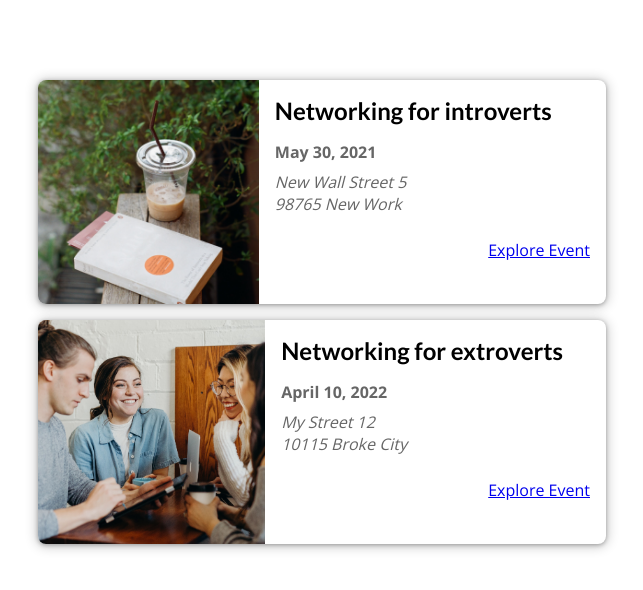
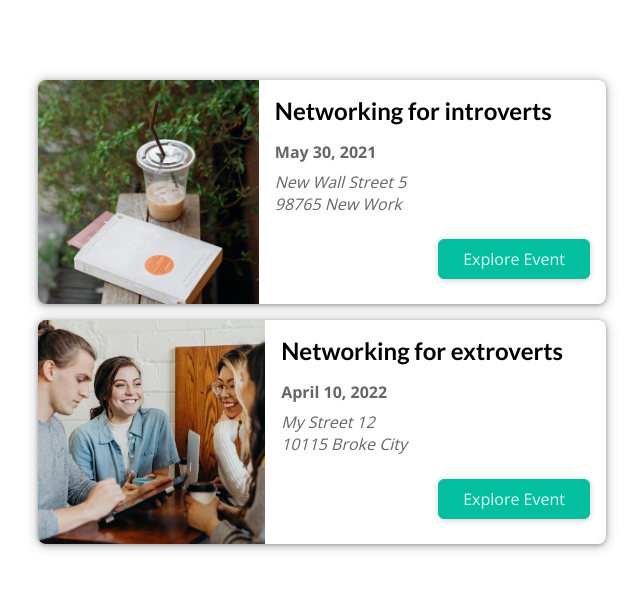
Before and after one commit to liaHi19/next-events, a Next.js app: page / in a window 1280 px wide. Shown: the top 590 px of the page, without its empty margins (338-981 px from the left). Built offline with nearby package versions, Linux system fonts and the light colour scheme.

Commit message:
[#3]Add button component

```diff
--- a/pages/components/events/EventsList.jsx
+++ b/components/events/EventList/EventsList.jsx
@@ -1,6 +1,6 @@
 import React from "react";
 
-import EventItem from "./EventItem";
+import EventItem from "../eventItem/EventItem";
 
 import styles from "./event-list.module.css";
 
--- a/pages/components/events/EventItem.jsx
+++ b/components/events/eventItem/EventItem.jsx
@@ -1,5 +1,7 @@
 import Link from "next/link";
 import React from "react";
+
+import Button from "../../ui/Button/Button";
 
 import styles from "./event-item.module.css";
 
@@ -27,7 +29,7 @@
           </div>
         </div>
         <div className={styles.actions}>
-          <Link href={exploreLink}>Explore Event</Link>
+          <Button link={exploreLink}>Explore Event</Button>
         </div>
       </div>
     </li>
--- /dev/null
+++ b/components/ui/Button/Button.jsx
@@ -0,0 +1,14 @@
+import React from "react";
+import Link from "next/link";
+
+import styles from "./button.module.css";
+
+const Button = ({ link, children }) => {
+  return (
+    <Link href={link}>
+      <a className={styles.btn}>{children}</a>
+    </Link>
+  );
+};
+
+export default Button;
--- /dev/null
+++ b/components/ui/Button/button.module.css
@@ -0,0 +1,18 @@
+.btn {
+  text-decoration: none;
+  cursor: pointer;
+  font: inherit;
+  background-color: #03be9f;
+  border: 1px solid #03be9f;
+  border-radius: 6px;
+  color: #dafff7;
+  padding: 0.5rem 1.5rem;
+  text-align: center;
+  box-shadow: 0 1px 6px rgba(0, 0, 0, 0.2);
+}
+
+.btn:hover,
+.btn:active {
+  background-color: #02afa1;
+  border-color: #02afa1;
+}
--- a/pages/index.js
+++ b/pages/index.js
@@ -1,5 +1,5 @@
 import { getFeaturedEvents } from "../dummy-data";
-import EventsList from "./components/events/EventsList";
+import EventsList from "../components/events/EventList/EventsList";
 
 const HomePage = () => {
   const featuredEvents = getFeaturedEvents();
```
Also changed, not shown: components/icons/address-icon.js (added, +25 -0 lines), components/icons/arrow-right-icon.js (added, +17 -0 lines), components/icons/date-icon.js (added, +19 -0 lines), components/events/EventList/event-list.module.css (renamed from pages/components/events/event-list.module.css), components/events/eventItem/event-item.module.css (renamed from pages/components/events/event-item.module.css).
